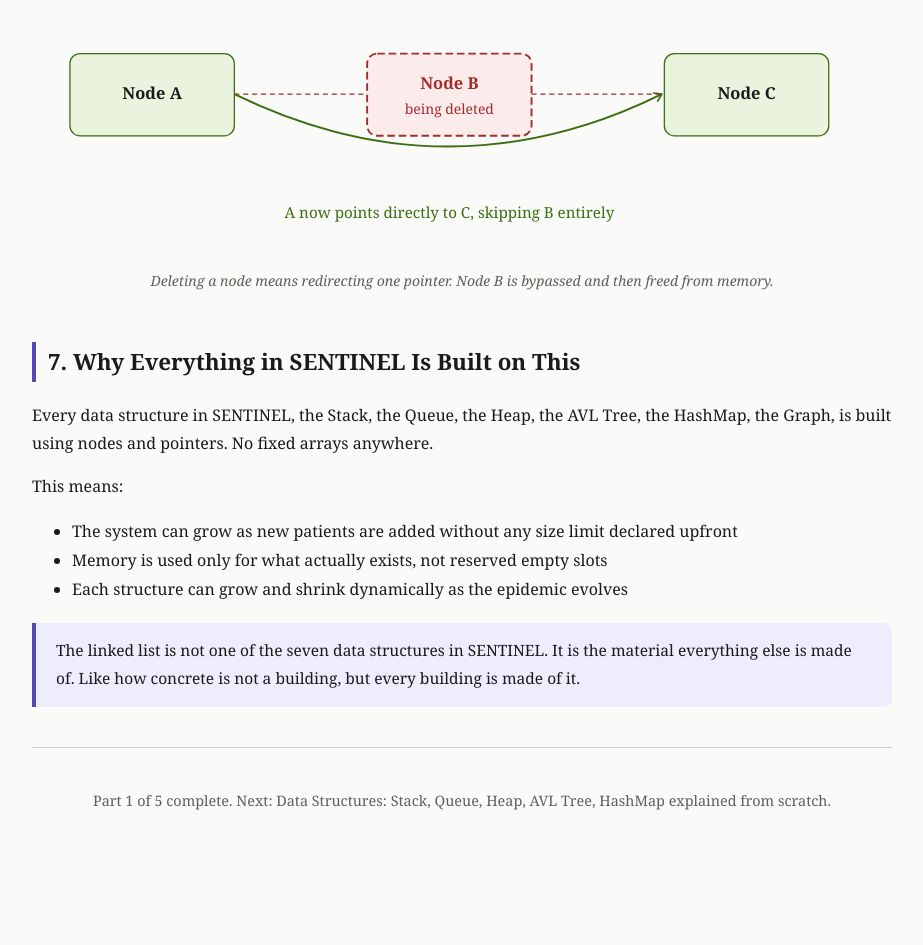
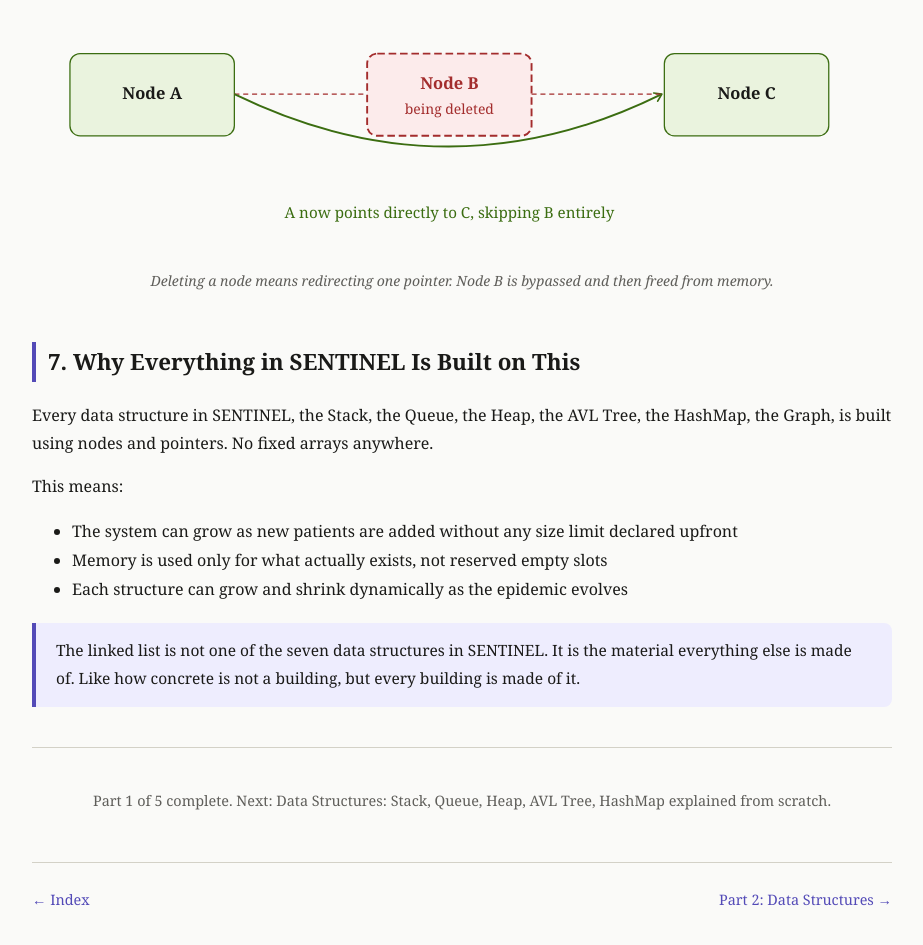
Before and after one commit to TheHassanBukhari/SENTINEL, a plain HTML site: page docs/part1_foundations.html in a window 1280 px wide. Shown: the part 3970-4915 px from the top of the page, without its empty margins (178-1101 px from the left). Before the commit the page ends 4838 px from the top, so only its background shows below. Drawn offline with Linux system fonts and the light colour scheme.

Commit message:
Add navigation footer to all five parts for sequential reading flow

```diff
--- a/docs/part1_foundations.html
+++ b/docs/part1_foundations.html
@@ -258,5 +258,10 @@ struct Node {<br>
 <hr>
 <p style="color:#5F5E5A; font-size:0.9rem; text-align:center;">Part 1 of 5 complete. Next: Data Structures: Stack, Queue, Heap, AVL Tree, HashMap explained from scratch.</p>
 
+<div style="display:flex; justify-content:space-between; align-items:center; margin-top:48px; padding-top:24px; border-top:1px solid #D3D1C7;">
+  <a href="index.html" style="font-family:Georgia,serif; font-size:0.9rem; color:#534AB7; text-decoration:none;">← Index</a>
+  <a href="part2_data_structures.html" style="font-family:Georgia,serif; font-size:0.9rem; color:#534AB7; text-decoration:none;">Part 2: Data Structures →</a>
+</div>
+
 </body>
 </html>
```
